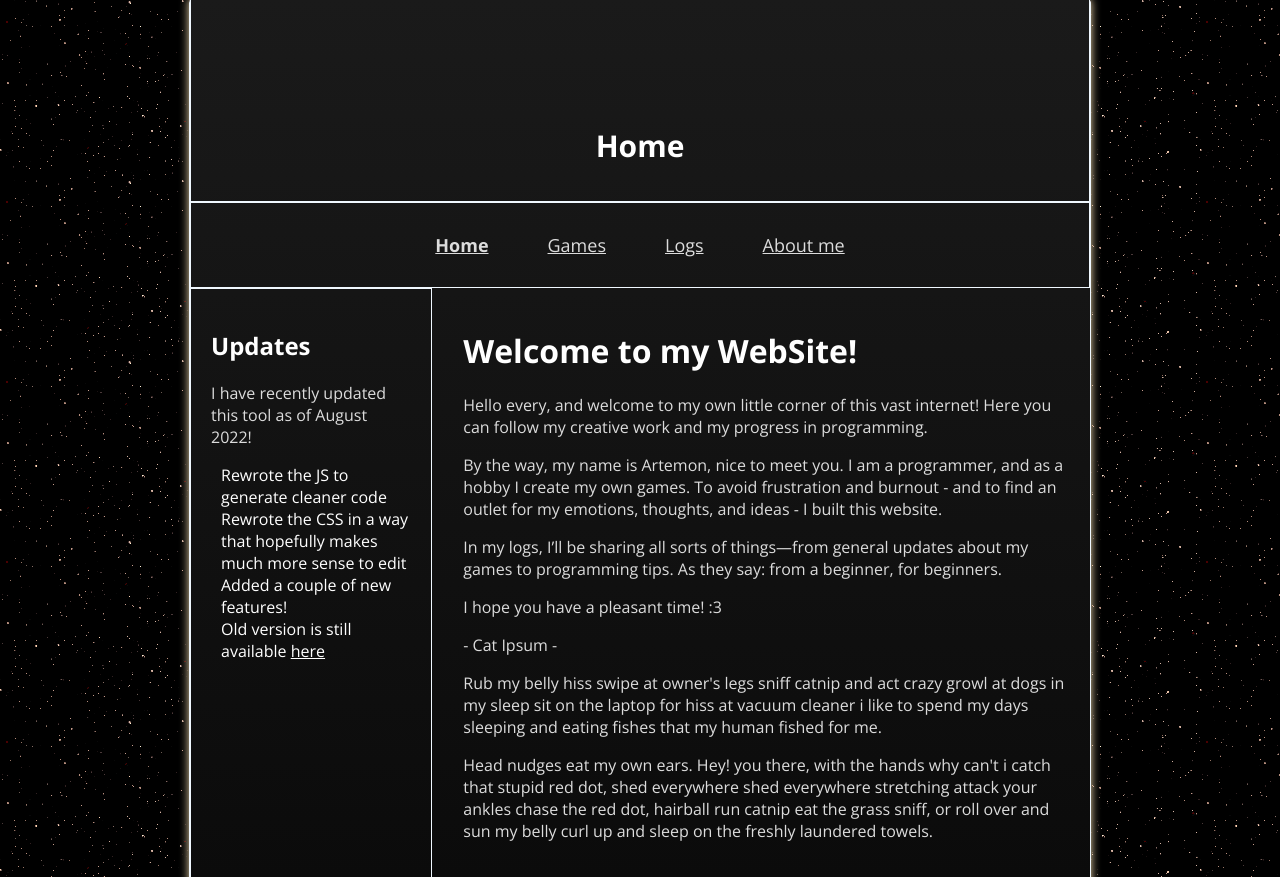
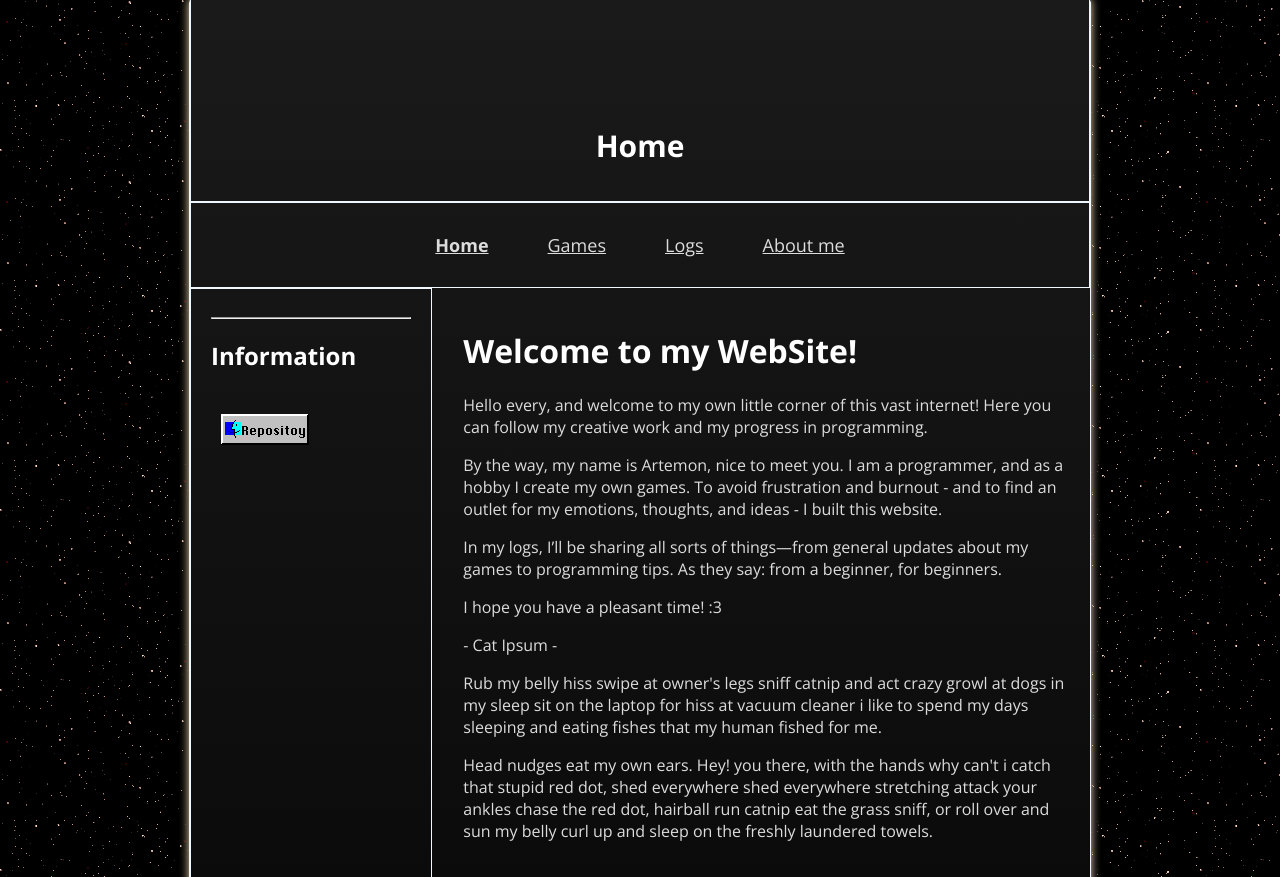
Before and after one commit to ArtemonFast/WebSite, a PHP site: page / in a window 1280 px wide. Shown: the part 102-979 px from the top of the page. Run offline with PHP 8.4, Linux system fonts and the light colour scheme.

Commit message:
Redacted

```diff
--- a/games/index.html
+++ b/games/index.html
@@ -67,7 +67,7 @@
     </ul>
     <p style="align-self: center; text-align: center; color: white; margin: 0 0 50px 0">
     <span style="font-size: smaller;">
-    This website was created without the use of AI
+    This site was created by a Linux user. I use arch, btw.
     </span><br>
     <br>
     <b>Artemon_Fast © 2026</b>
--- a/index.html
+++ b/index.html
@@ -38,14 +38,14 @@
         </navbar>
         <!--Leftar-->
         <aside style="margin-right: 10px;">
-            <h2>Updates</h2>
+          <hr>
+            <h2>Information</h2>
             <div>
-                <p>I have recently updated this tool as of August 2022!</p>
+                <p></p>
                 <ul style="padding-left:10px;">
-                    <li>Rewrote the JS to generate cleaner code</li>
-                    <li>Rewrote the CSS in a way that hopefully makes much more sense to edit</li>
-                    <li>Added a couple of new features!</li>
-                    <li>Old version is still available <a href="" target="_blank">here</a></li>
+                    <br>
+                    <a href="https://github.com/ArtemonFast/WebSite" target="_blank"><img src="/res/blinkie/a129.gif" alt="html tutorial"></a>
+                    <br>
                 </ul>
             </div>
         </aside>
--- a/logs/logs_template.html
+++ b/logs/logs_template.html
@@ -25,7 +25,7 @@
     </div>
     <p style="align-self: center; text-align: center; color: white; margin: 0 0 50px 0">
     <span style="font-size: smaller;">
-    This website was created without the use of AI
+    This site was created by a Linux user. I use arch, btw.
     </span><br>
     <br>
     <b>Artemon_Fast © 2026</b>
```
Also changed, not shown: logs/index.html (+1 -6 lines), res/style/main.css (line endings or trailing spaces).
